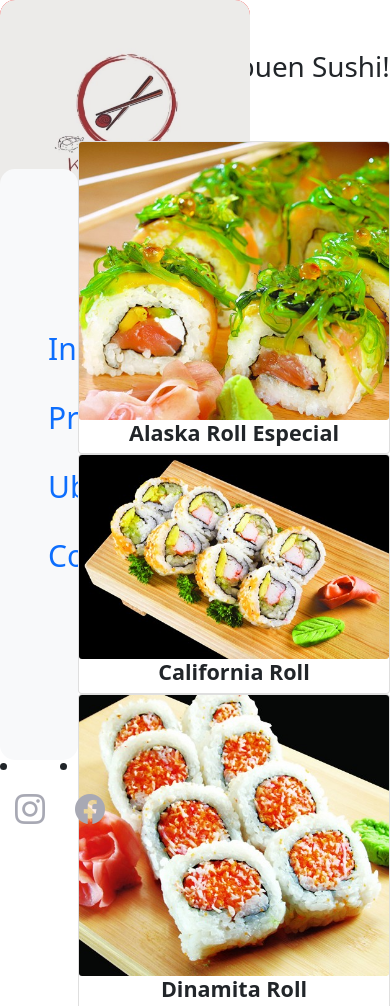
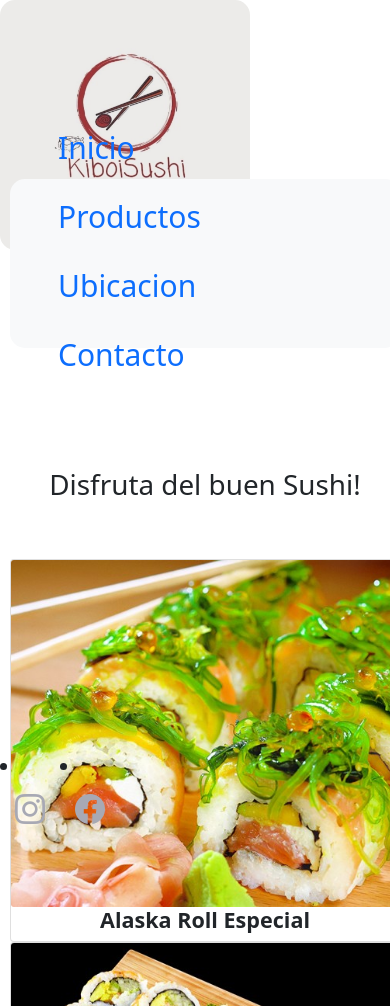
Before and after one commit to cocotero2/projectoWeb, a plain HTML site: page index.html in a window 390 px wide. Shown: the top 1006 px of the page. Drawn offline with nearby package versions, Linux system fonts and the light colour scheme; a web font is replaced by a local one.

Commit message:
media width:550px

```diff
--- a/styles/styles.css
+++ b/styles/styles.css
@@ -14,6 +14,10 @@ header {
   left: 0;
 }
 
+nav {
+  left: 0;
+  position: fixed;
+}
 footer {
   position: fixed;
   bottom: 0;
@@ -21,25 +25,16 @@ footer {
   justify-content: space-between;
 }
 
-nav {
-  position: fixed;
-  /* top: 0; */
-  left: 0;
-}
-
 img {
   border-radius: 3px;
 }
-
-/* section {
-  background-color: #6495ed;
-} */
 
 /* Estilos  header */
 
 .logoContainer {
   display: flex;
-  justify-content: center;
+  /* justify-content: center; */
+  position: fixed;
   width: 100%;
 }
 
@@ -52,6 +47,7 @@ img {
 }
 ul {
   list-style-type: none;
+  position: fixed;
 }
 
 a {
@@ -64,65 +60,6 @@ a {
   transition: 0.3s;
   font-size: 30px;
 }
-
-/* a:hover {
-  color: gold;
-}
-
-li {
-  list-style-type: none;
-} */
-
-/* .flexNavbar {
-  padding: 30px 0 0 0;
-}
-.flexNavbar * {
-  margin: 0;
-  padding: 0;
-  list-style: none;
-}
-/* .flexNavbar > ul > li {
-  position: relative;
-  white-space: nowrap;
-} */
-/* .flexNavbar a,
-.flexNavbar a:focus {
-  display: flex;
-  align-items: center;
-  color: #a8a9b4;
-  padding: 12px 15px;
-  margin-bottom: 8px;
-  transition: 0.3s;
-  font-size: 15px;
-} */
-/* .flexNavbar a i,
-.flexNavbar a:focus i {
-  font-size: 24px;
-  padding-right: 8px;
-  color: #6f7180;
-}
-.flexNavbar a:hover,
-.flexNavbar .active,
-.flexNavbar .active:focus,
-.flexNavbar li:hover > a {
-  text-decoration: none;
-  color: #fff;
-}
-.flexNavbar a:hover i,
-.flexNavbar .active i,
-.flexNavbar .active:focus i,
-.flexNavbar li:hover > a i {
-  color: #149ddd;
-}  */
-
-/* .flexNavbar {
-  display: flex;
-  flex-direction: row;
-  justify-content: space-evenly;
-  font-size: 30px;
-  font-weight: bold;
-  color: black;
-} */
 
 .productos {
   display: flex;
@@ -161,21 +98,6 @@ h4 {
   font-size: 100px;
 }
 
-/* .flexIzq {
-  display: flex;
-  position: fixed;
-
-  align-items: center;
-}
-.flexDer {
-  display: flex;
-
-  flex-direction: row-reverse;
-  position: fixed;
-  align-items: center;
-  background-color: aliceblue;
-} */
-
 .textoImagenesIzq {
   display: flex;
   text-align: center;
@@ -194,9 +116,6 @@ h4 {
   text-align: center;
 }
 
-/* lo saque investigando de internet de como puedo hacer
-un formulario de contacto... espero no afecte mucho porque
-la verdad no lo lograba (DE ACA PARA ABAJO ):) */
 .contactForm {
   width: 460px;
   height: auto;
@@ -243,29 +162,3 @@ h2 {
   text-align: center;
   padding-top: 30px;
 }
-
-/* REVISION Y PRUEBA */
-/* .Parrafo {
-  display: flex;
-  justify-content: center;
-  flex-wrap: wrap;
-  padding-top: 40px;
-  width: 400px;
-  height: 100px;
-  margin: 50px;
-  text-align: center;
-  font-size: 15px;
-  font-weight: bold;
-} */
-
-/* .Parrafo {
-  color: #0033ff;
-  text-indent: 1.5;
-  font-size: 12px;
-  font-family: "Mochiy Pop P One", sans-serif;
-}
-
-.padre-flex {
-  display: flex;
-  flex-direction: row;
-} */
--- a/styles/styless.css
+++ b/styles/styless.css
@@ -9,12 +9,11 @@ nav {
 
 main {
   grid-area: main;
-  /* background-color: blue; */
+  margin-top: 70px;
 }
 
 footer {
   grid-area: footer;
-  /* background-color: #ec731e; */
 }
 
 body {
@@ -29,16 +28,15 @@ body {
     "footer main";
 }
 
-/* #main {
-  display: grid;
-  grid-template-columns: 600px auto 0px;
-  grid-template-rows: repeat(3, 100px);
-  grid-column-gap: 1em;
-  grid-row-gap: 1em;
-  grid-template-areas: "header " "nav" "main " "footer";
-} */
-
-/* #main,
-section {
-  display: grid;
-} */
+@media (max-width: 550px) {
+  #main {
+    margin: 10px;
+    grid-template-columns: 100%;
+    grid-template-rows: 20% 20% 50% 10%;
+    grid-template-areas:
+      "header"
+      "nav"
+      "main"
+      "footer";
+  }
+}
```
Also changed, not shown: index.html (+1 -0 lines), src/Ubicacion.html (+1 -0 lines).
